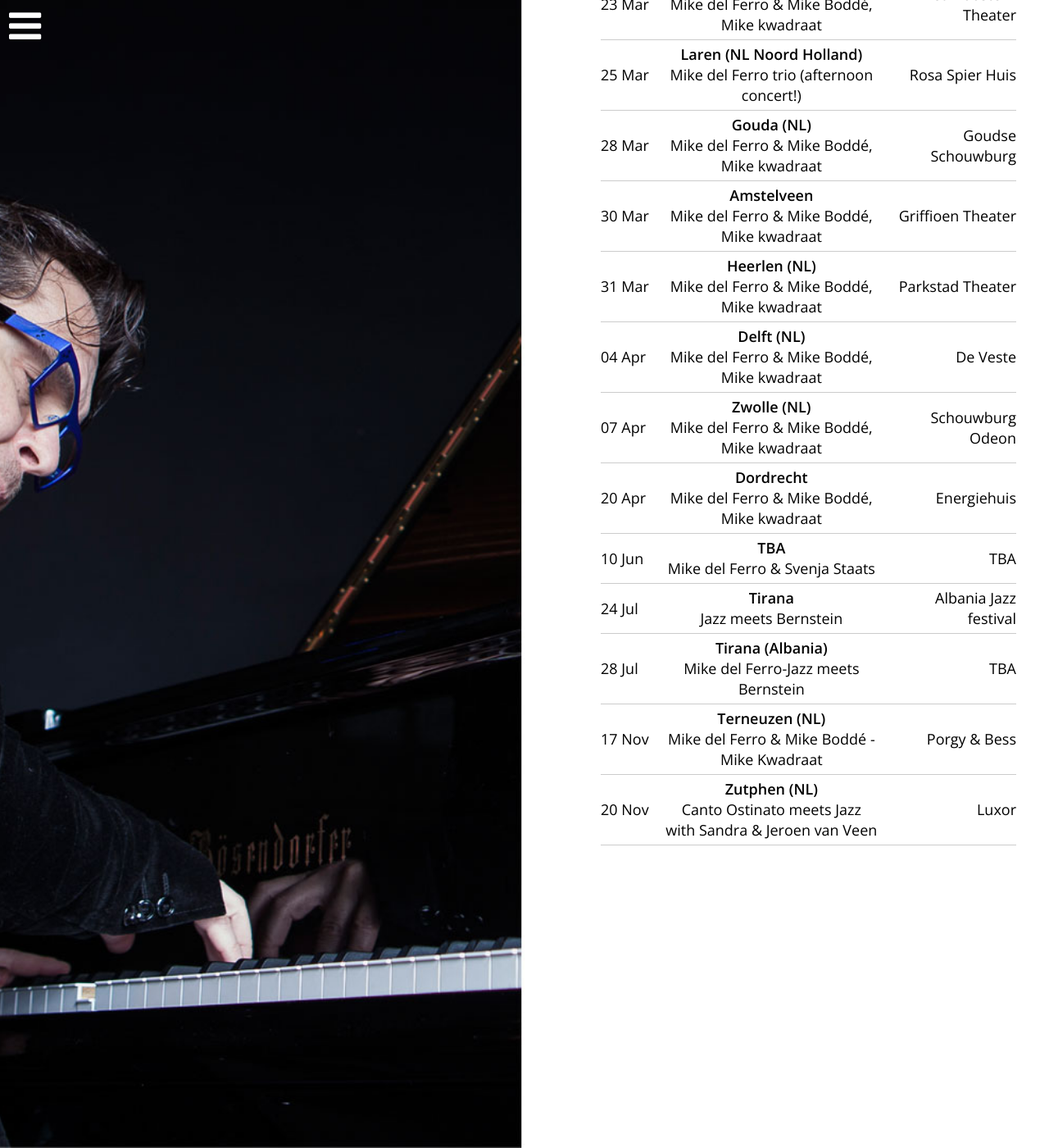
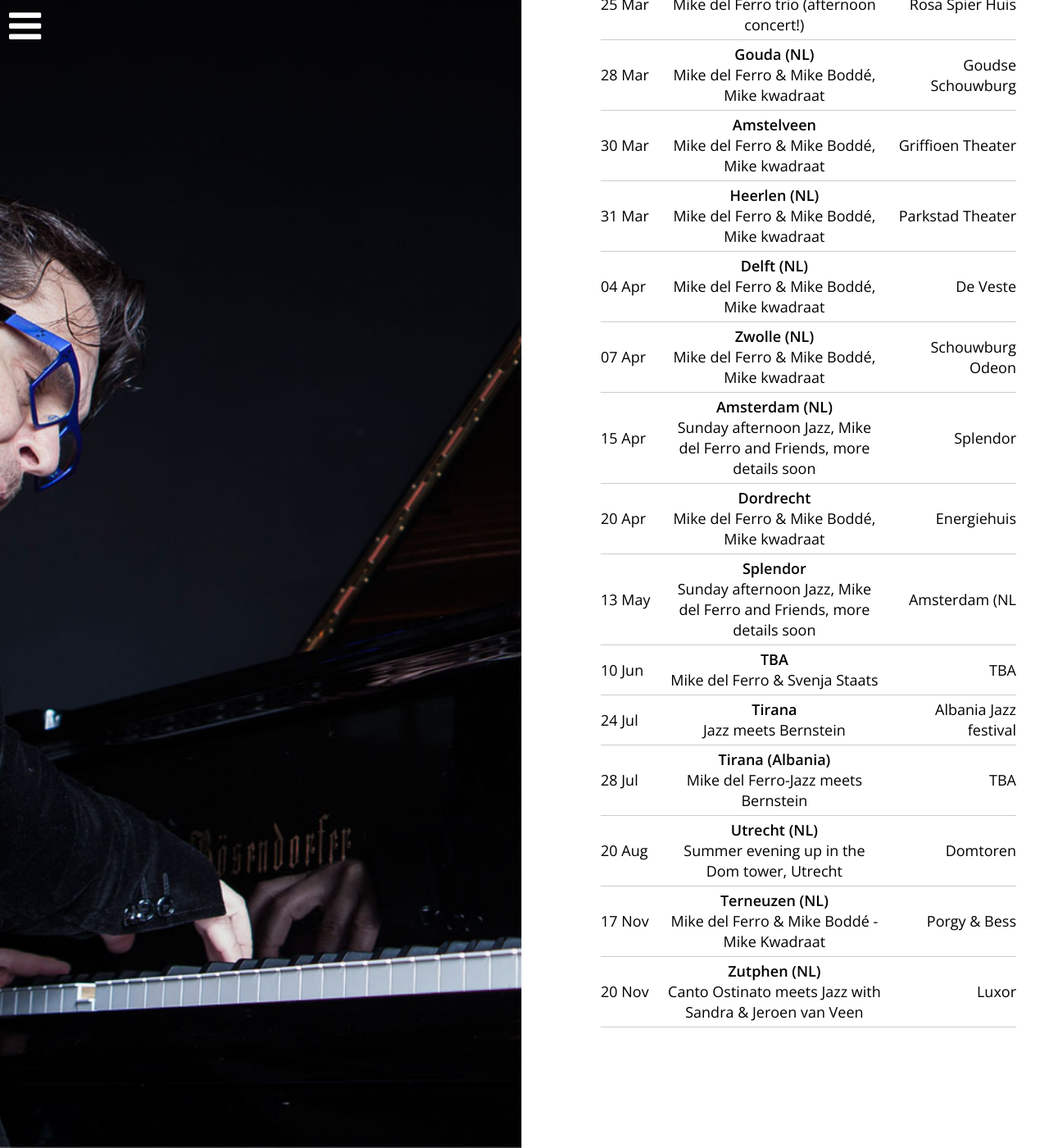
Before and after one commit to mikedelferro/website, a Jekyll site: the page built from agenda.html, in a window 1280 px wide and 1400 px high, scrolled down 1510 px. Shown: the whole window at 82% size. Built offline with Jekyll 4.4.1, drawn with Linux system fonts in a browser that asks for light colours; nearby versions of some CDN libraries; some of the changed text lies outside the part shown.

Commit message:
Updated '_config.yml' via CloudCannon

```diff
--- a/_config.yml
+++ b/_config.yml
@@ -4,11 +4,11 @@ gigs:
     location: Splendor
     venue: Amsterdam (NL)
     url: 'http://www.splendoramsterdam.com'
-  - title: 'Duo Mike Bodde & Mike del Ferro, Mike kwadraat'
-    date: 2018-02-08 20:15:00
-    location: De Vereeniging
-    venue: Nijmegen (NL)
-    url: 'http://www.stadsschouwburgendevereeniging.nl'
+  - title: 'Summer evening up in the Dom tower, Utrecht'
+    date: 2018-08-20 20:00:00
+    location: Domtoren
+    venue: Utrecht (NL)
+    url: 'http://www.klokkenspelvereniging.nl'
   - title: 'Duo Mike Bodde & Mike del Ferro, Mike kwadraat'
     date: 2018-02-16 20:00:00
     location: De Harmonie
@@ -139,3 +139,13 @@ gigs:
     location: TBA
     venue: Tirana (Albania)
     url:
+  - title: 'Sunday afternoon Jazz, Mike del Ferro and Friends, more details soon'
+    date: 2018-04-15 16:00:00
+    location: Splendor
+    venue: Amsterdam (NL)
+    url: 'https://www.splendoramsterdam.com'
+  - title: 'Sunday afternoon Jazz, Mike del Ferro and Friends, more details soon'
+    date: 2018-05-13 16:00:00
+    location: Amsterdam (NL
+    venue: Splendor
+    url: 'https://www.splendoramsterdam.com'
```
